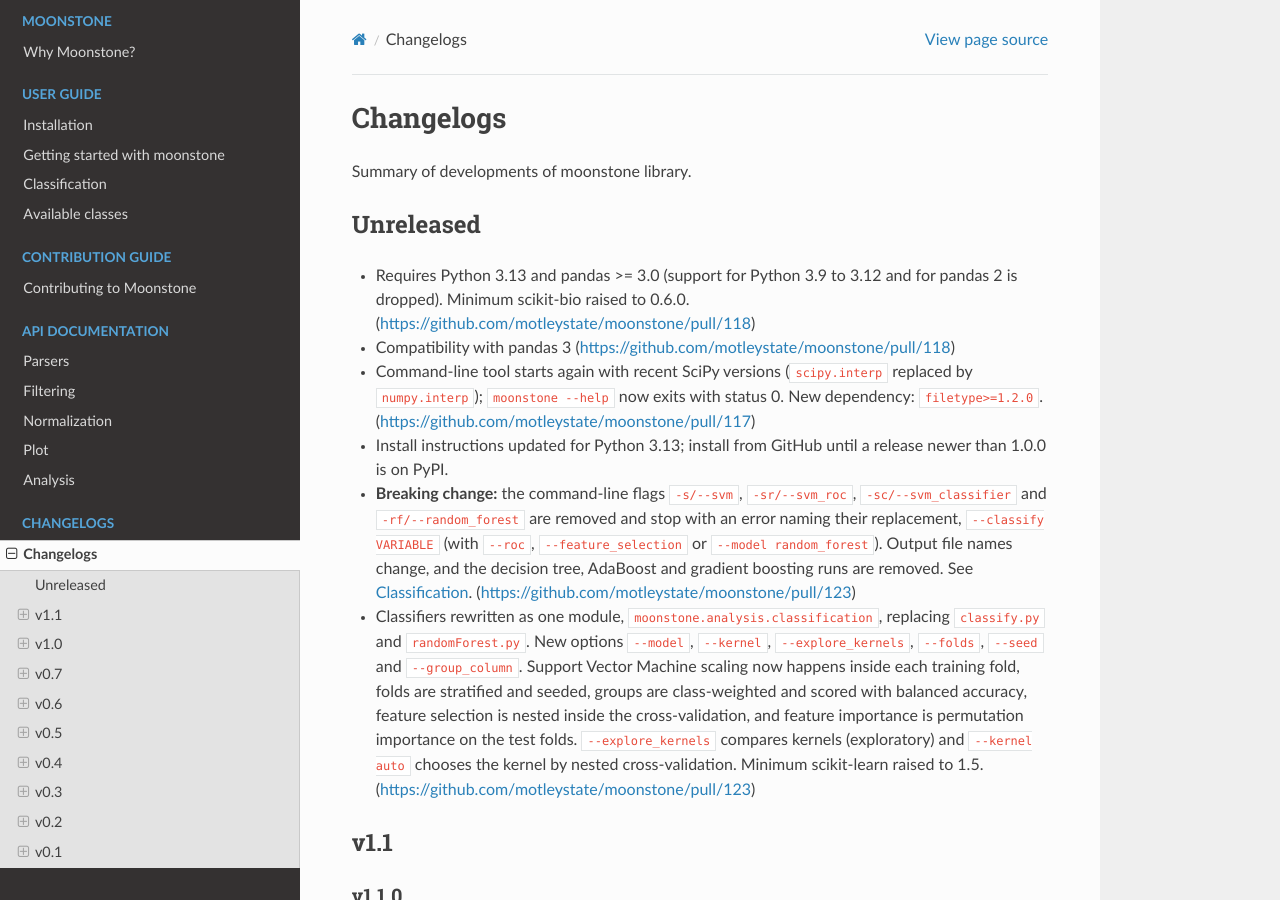
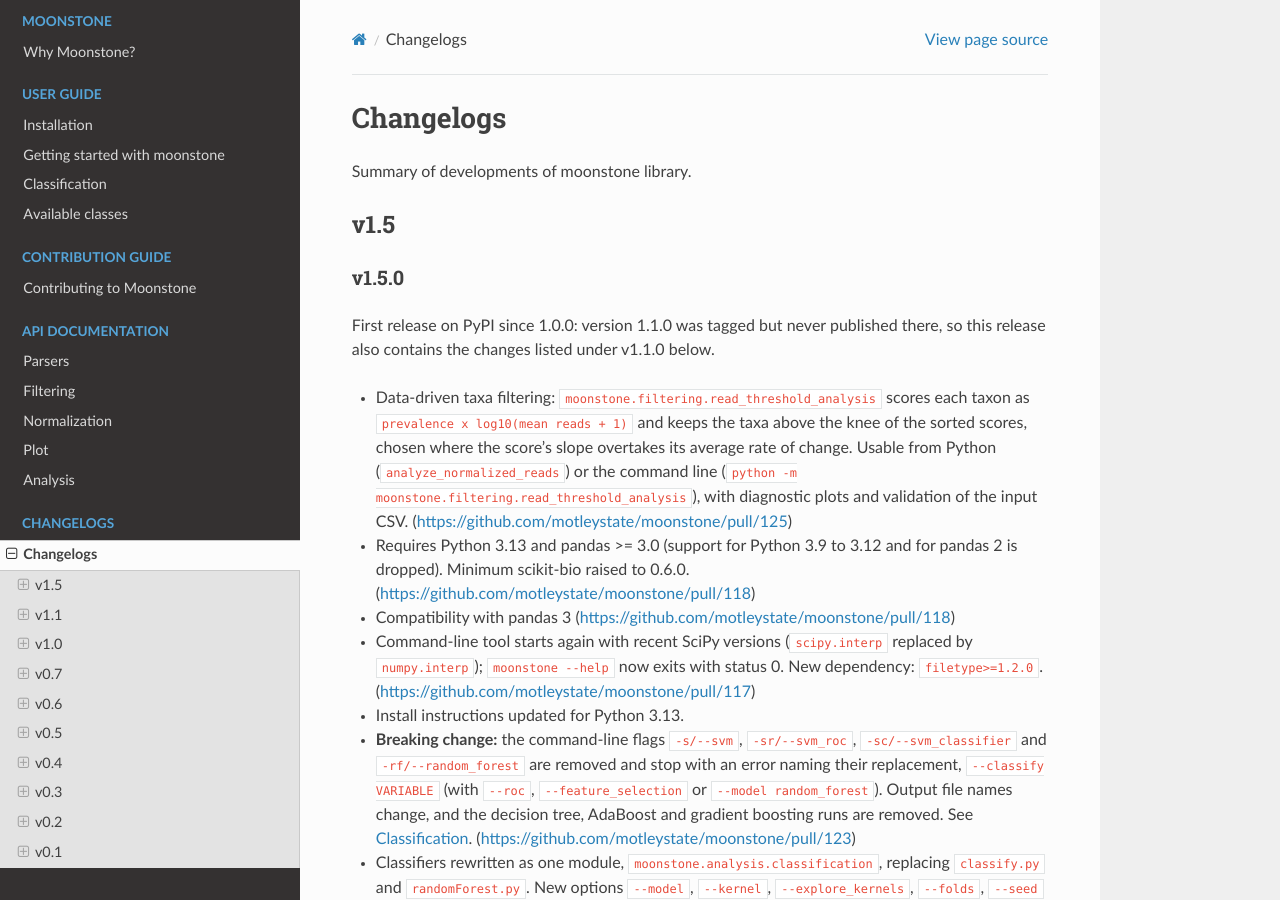
Before and after one commit to motleystate/moonstone, a Sphinx documentation site: the page built from docs/changelogs.rst, in a window 1280 px wide and 900 px high. Built offline with Sphinx 7.4.7 and the Read the Docs theme 3.1.0, drawn with Linux system fonts in a browser that asks for light colours.

Commit message:
Prepare release 1.5.0
Bump the version to 1.5.0 and turn the Unreleased changelog section into
v1.5.0, adding the data-driven taxa filtering (#125). 1.1.0 was tagged but
never published on PyPI, so this is the first PyPI release since 1.0.0.

Read the Docs built on Python 3.11 and imported moonstone from PyPI, so the
API docs showed the 1.0.0 release and missed new modules. Build on 3.13 and
install moonstone from the checkout instead.

The publish workflow built on Python 3.10 and logged in to PyPI with a
username and password, which PyPI no longer accepts. Build on 3.13 with
python -m build, publish with PyPI trusted publishing, and stop if the
release tag does not match the package version.

Install instructions point to pip install moonstone again.

Co-Authored-By: Claude Opus 5.5 <noreply@anthropic.com>
Claude-Session: https://claude.ai/code/session_01BnKGBYK8znW3hkHrmgQodp

```diff
--- a/docs/changelogs.rst
+++ b/docs/changelogs.rst
@@ -7,15 +7,26 @@ Changelogs
 Summary of developments of moonstone library.
 
 
-Unreleased
-==========
+v1.5
+====
 
+v1.5.0
+------
+
+First release on PyPI since 1.0.0: version 1.1.0 was tagged but never published there, so this release also
+contains the changes listed under v1.1.0 below.
+
+* Data-driven taxa filtering: ``moonstone.filtering.read_threshold_analysis`` scores each taxon as
+  ``prevalence x log10(mean reads + 1)`` and keeps the taxa above the knee of the sorted scores, chosen where the
+  score's slope overtakes its average rate of change. Usable from Python (``analyze_normalized_reads``) or the
+  command line (``python -m moonstone.filtering.read_threshold_analysis``), with diagnostic plots and validation of
+  the input CSV. (https://github.com/motleystate/moonstone/pull/125)
 * Requires Python 3.13 and pandas >= 3.0 (support for Python 3.9 to 3.12 and for pandas 2 is dropped).
   Minimum scikit-bio raised to 0.6.0. (https://github.com/motleystate/moonstone/pull/118)
 * Compatibility with pandas 3 (https://github.com/motleystate/moonstone/pull/118)
 * Command-line tool starts again with recent SciPy versions (``scipy.interp`` replaced by ``numpy.interp``);
   ``moonstone --help`` now exits with status 0. New dependency: ``filetype>=1.2.0``. (https://github.com/motleystate/moonstone/pull/117)
-* Install instructions updated for Python 3.13; install from GitHub until a release newer than 1.0.0 is on PyPI.
+* Install instructions updated for Python 3.13.
 * **Breaking change:** the command-line flags ``-s/--svm``, ``-sr/--svm_roc``, ``-sc/--svm_classifier`` and
   ``-rf/--random_forest`` are removed and stop with an error naming their replacement, ``--classify VARIABLE``
   (with ``--roc``, ``--feature_selection`` or ``--model random_forest``). Output file names change, and the decision
--- a/docs/requirements.txt
+++ b/docs/requirements.txt
@@ -2,4 +2,3 @@ sphinx==7.2.6
 sphinx_rtd_theme
 sphinx-autodoc-typehints==1.25.2
 numpy
-moonstone
--- a/moonstone/version.py
+++ b/moonstone/version.py
@@ -1,2 +1,2 @@
-version_info = (1, 1, 0)
+version_info = (1, 5, 0)
 __version__ = '.'.join(str(c) for c in version_info)
--- a/pyproject.toml
+++ b/pyproject.toml
@@ -8,7 +8,7 @@ build-backend = "setuptools.build_meta"
 
 [project]
 name = "moonstone"
-version = "1.1.0"
+version = "1.5.0"
 description = "Utilities for metagenomics data analysis using machine learning."
 authors = [
     { name = "Kenzo-Hugo Hillion" },
```
Also changed, not shown: README.md (+3 -3 lines), docs/user_guide/installation.rst (+9 -5 lines), .readthedocs.yaml, 1 other file.
